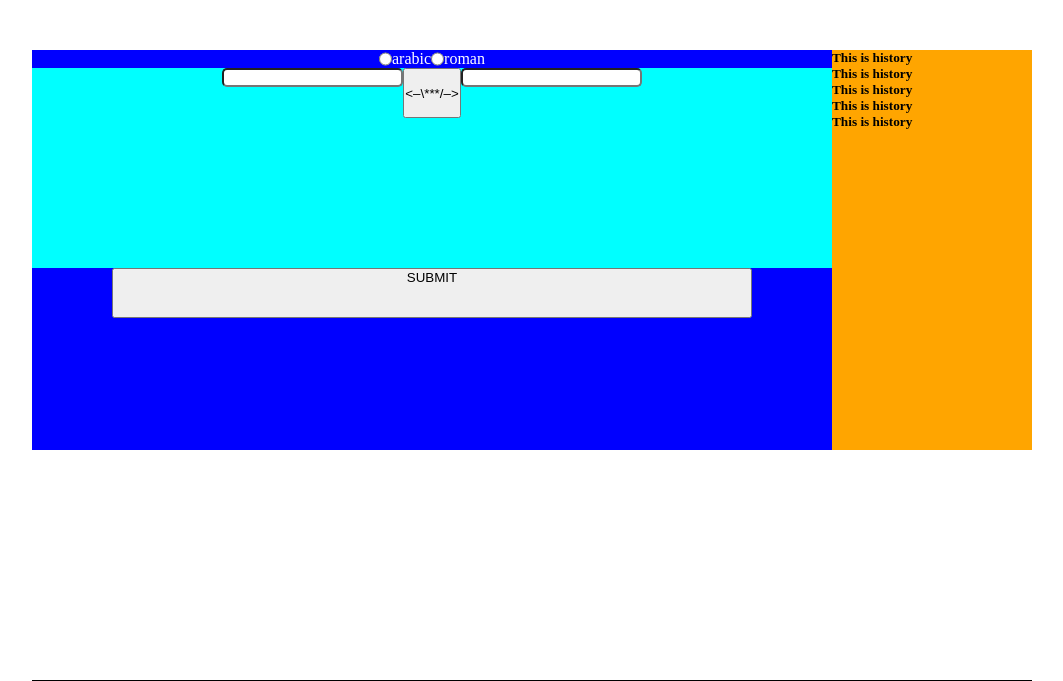
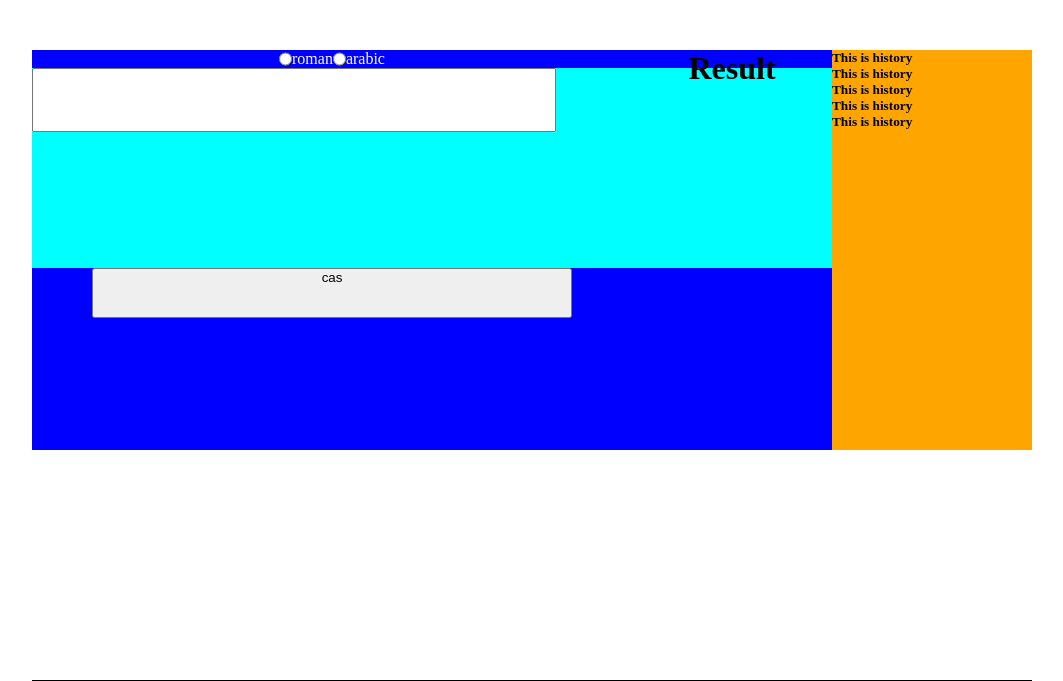
Before and after one commit to Rissap/translate, a Django app: page / in a window 1280 px wide. Shown: the part 70-751 px from the top of the page, without its empty margins (108-1171 px from the left). Run offline with Django 3.2, Linux system fonts and the light colour scheme.

Commit message:
Recreate view (big form)

```diff
--- /dev/null
+++ b/main/forms.py
@@ -0,0 +1 @@
+from . import models
--- a/main/static/css/main.css
+++ b/main/static/css/main.css
@@ -36,6 +36,13 @@ footer {
 	background-color: black;
 }
 
+.numberStr {
+	height: 50px;
+	width: 500px;
+	font-size: 20pt;
+	padding: 5px 10px;
+}
+
 .history {
 	width: 200px;
 	height: 400px;
@@ -46,8 +53,8 @@ footer {
 }
 
 .forms {
-	width: 800px;
-	height: 340px;
+	width: 600px;
+	height: 400px;
 	float: left;
 }
 
@@ -56,9 +63,16 @@ footer {
 	height: 200px;
 
 	float: left;
+
+	background-color: cyan;
+}
+
+.result {
+	width: 200px;
+	height: 400px;
 	display: flex;
 	justify-content: center;
-	background-color: cyan;
+	float: left;
 }
 
 .switch {
--- a/main/templates/main.html
+++ b/main/templates/main.html
@@ -10,35 +10,36 @@
 	<title>Main page</title>
 {% endblock %}
 
-
-{% block content %}
-
-	<header>
+<!--
+<header>
 		<p>Welcome to the roman-arabic translator!</p>
 	</header>
 
 	<div class="content">
 		<div class="forms">
-			<from class="switch" method="POST">
-					<input type="radio" name="default">arabic
-					<input type="radio" name="default">roman
+			<from id="switch" method="post">
+				{% csrf_token %}
+				<input type="radio" name="num" value="arabic">arabic
+				<input type="radio" name="num" value="roman">roman
 			</from>
 
 			<div class="inputs">
 
-				<form class="roman" method="POST">
-					<input class="text-box"></input>
+				<form id="rom" class="roman" method="POST">
+					{% csrf_token %}
+					<input class="text-box" name="numStr"></input>
 				</form>
 
 				<button class="change"><–\***/–></button>
 
-				<form class="arabic" method="POST">
+				<form class="arabic" method="POST" enctype="UTF-8">
+					{% csrf_token %}
 					<input class="text-box"></input>
 				</form>
 
 			</div>
 			<div class="button-send">
-				<button class="send" type="submit" form="roman">SUBMIT</button>
+				<button class="send" onclick="sendForm()">SUBMIT</button>
 			</div>
 		</div>
 
@@ -53,4 +54,47 @@
 
 	<footer></footer>
 
+-->
+
+
+{% block content %}
+
+	<header>
+		<p>Welcome to the roman-arabic translator!</p>
+	</header>
+
+	<div class="content">
+		<form method="post" class="forms">
+			{% csrf_token %}
+
+			<div class="switch">
+				<input type="radio" name="num" value="roman">roman
+				<input type="radio" name="num" value="arabic">arabic
+			</div>
+
+			<div class="inputs">
+				<input type="text" name="numStr" class="numberStr" maxlength="100">
+			</div>
+
+			<button type="submit" class="send">cas</button>
+
+		</form>
+
+		<div class="result">
+			<h1>Result</h1>
+			<h1></h1>
+		</div>
+
+		<div class="history">
+			<h5>This is history</h5>
+			<h5>This is history</h5>
+			<h5>This is history</h5>
+			<h5>This is history</h5>
+			<h5>This is history</h5>
+		</div>
+	</div>
+
+	<footer></footer>
+
+
 {% endblock %}
--- a/main/views.py
+++ b/main/views.py
@@ -1,4 +1,5 @@
 from django.shortcuts import render
+from django.http import HttpResponse
 from django.views.generic import TemplateView
 
 class MainPage(TemplateView):
@@ -10,4 +11,5 @@ class MainPage(TemplateView):
 		return render(request, self.template_name, {"args":self.args})
 
 	def post(self, request):
-		pass
+		a = request.POST.get("num")
+		return HttpResponse("<h1>Good Work with</h1>"+ a)
```
